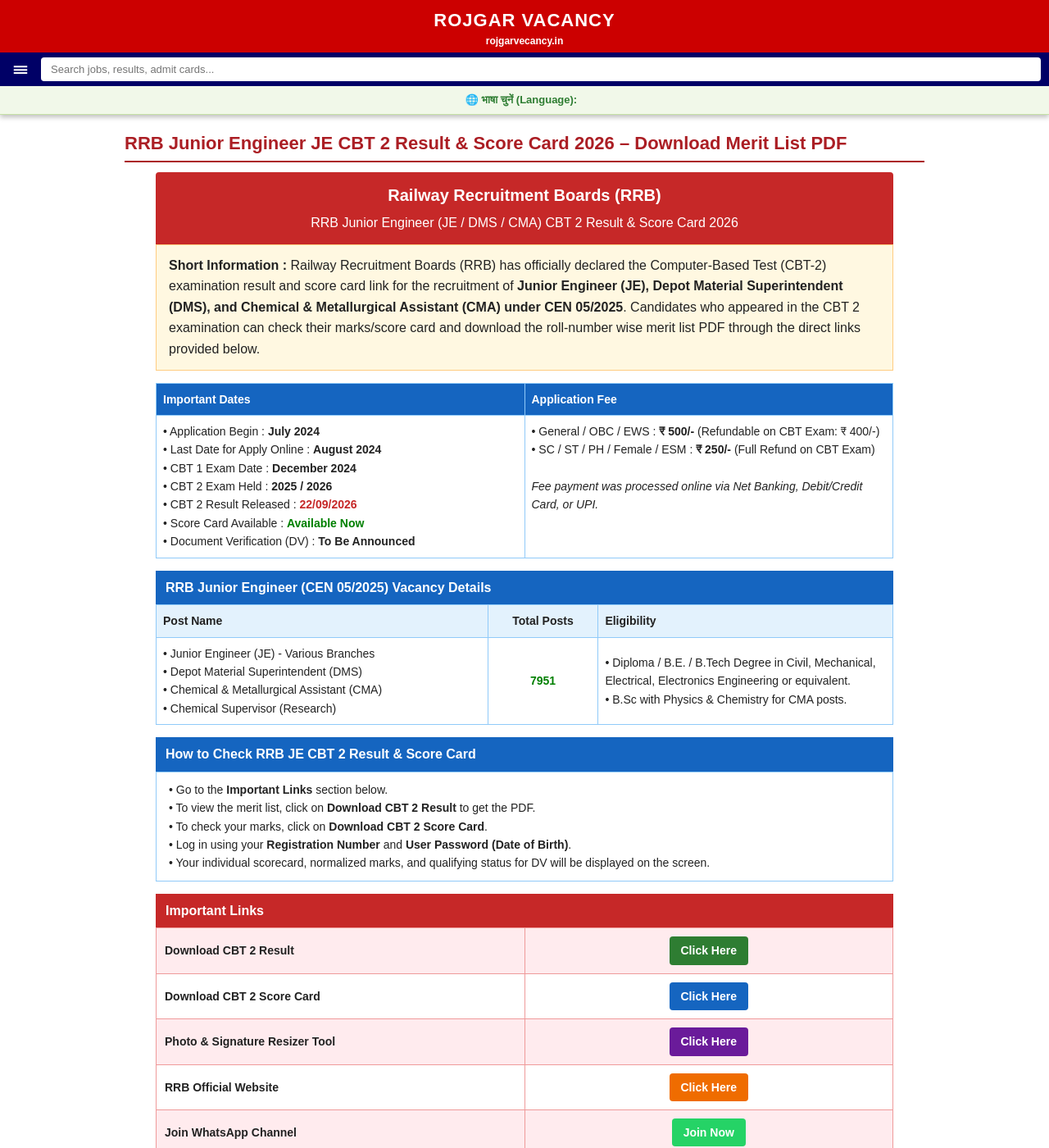
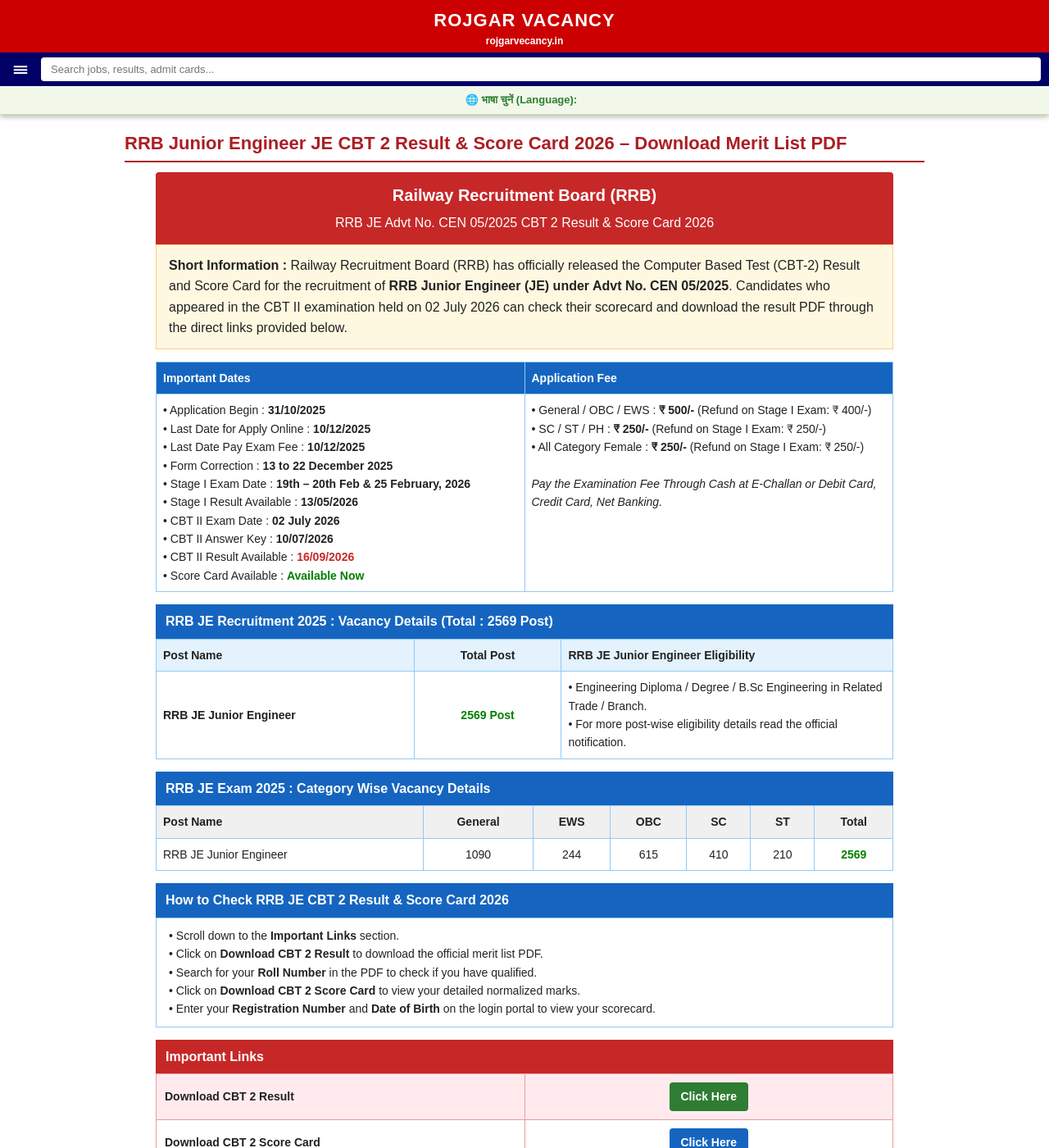
Before and after one commit to Rojgarvacancy/Rojgar-vacancy-, a Jekyll site: the page built from _posts/2026-09-22-rrb-je-cen-05-2025-cbt-2-result.html, in a window 1280 px wide and 1400 px high. Shown: the whole window at 82% size. Built offline with Jekyll 4.4.1, drawn with Linux system fonts in a browser that asks for light colours; some of the changed text lies outside the part shown.

Commit message:
Update 2026-09-22-rrb-je-cen-05-2025-cbt-2-result.html

```diff
--- a/_posts/2026-09-22-rrb-je-cen-05-2025-cbt-2-result.html
+++ b/_posts/2026-09-22-rrb-je-cen-05-2025-cbt-2-result.html
@@ -9,13 +9,13 @@ categories: ["Result"]
 
   <!--Top Red Header-->
   <div style="background: rgb(198, 40, 40); border-radius: 4px 4px 0px 0px; color: white; font-size: 20px; font-weight: bold; padding: 12px 15px; text-align: center;">
-    Railway Recruitment Boards (RRB)<br>
-    <span style="font-size: 16px; font-weight: normal;">RRB Junior Engineer (JE / DMS / CMA) CBT 2 Result & Score Card 2026</span>
+    Railway Recruitment Board (RRB)<br>
+    <span style="font-size: 16px; font-weight: normal;">RRB JE Advt No. CEN 05/2025 CBT 2 Result & Score Card 2026</span>
   </div>
 
   <!--Short Info-->
   <div style="background: rgb(255, 248, 225); border: 1px solid rgb(255, 204, 128); margin-bottom: 15px; padding: 12px 15px;">
-    <strong>Short Information :</strong> Railway Recruitment Boards (RRB) has officially declared the Computer-Based Test (CBT-2) examination result and score card link for the recruitment of <strong>Junior Engineer (JE), Depot Material Superintendent (DMS), and Chemical & Metallurgical Assistant (CMA) under CEN 05/2025</strong>. Candidates who appeared in the CBT 2 examination can check their marks/score card and download the roll-number wise merit list PDF through the direct links provided below.
+    <strong>Short Information :</strong> Railway Recruitment Board (RRB) has officially released the Computer Based Test (CBT-2) Result and Score Card for the recruitment of <strong>RRB Junior Engineer (JE) under Advt No. CEN 05/2025</strong>. Candidates who appeared in the CBT II examination held on 02 July 2026 can check their scorecard and download the result PDF through the direct links provided below.
   </div>
 
   <!--Important Dates & Application Fee-->
@@ -29,58 +29,84 @@ categories: ["Result"]
     <tbody>
       <tr>
         <td style="border: 1px solid rgb(144, 202, 249); padding: 8px; vertical-align: top;">
-          • Application Begin : <strong>July 2024</strong><br>
-          • Last Date for Apply Online : <strong>August 2024</strong><br>
-          • CBT 1 Exam Date : <strong>December 2024</strong><br>
-          • CBT 2 Exam Held : <strong>2025 / 2026</strong><br>
-          • CBT 2 Result Released : <strong style="color: #c62828;">22/09/2026</strong><br>
-          • Score Card Available : <strong style="color: green;">Available Now</strong><br>
-          • Document Verification (DV) : <strong>To Be Announced</strong>
+          • Application Begin : <strong>31/10/2025</strong><br>
+          • Last Date for Apply Online : <strong>10/12/2025</strong><br>
+          • Last Date Pay Exam Fee : <strong>10/12/2025</strong><br>
+          • Form Correction : <strong>13 to 22 December 2025</strong><br>
+          • Stage I Exam Date : <strong>19th – 20th Feb & 25 February, 2026</strong><br>
+          • Stage I Result Available : <strong>13/05/2026</strong><br>
+          • CBT II Exam Date : <strong>02 July 2026</strong><br>
+          • CBT II Answer Key : <strong>10/07/2026</strong><br>
+          • CBT II Result Available : <strong style="color: #c62828;">16/09/2026</strong><br>
+          • Score Card Available : <strong style="color: green;">Available Now</strong>
         </td>
         <td style="border: 1px solid rgb(144, 202, 249); padding: 8px; vertical-align: top;">
-          • General / OBC / EWS : <strong>₹ 500/-</strong> (Refundable on CBT Exam: ₹ 400/-)<br>
-          • SC / ST / PH / Female / ESM : <strong>₹ 250/-</strong> (Full Refund on CBT Exam)<br><br>
-          <em>Fee payment was processed online via Net Banking, Debit/Credit Card, or UPI.</em>
+          • General / OBC / EWS : <strong>₹ 500/-</strong> (Refund on Stage I Exam: ₹ 400/-)<br>
+          • SC / ST / PH : <strong>₹ 250/-</strong> (Refund on Stage I Exam: ₹ 250/-)<br>
+          • All Category Female : <strong>₹ 250/-</strong> (Refund on Stage I Exam: ₹ 250/-)<br><br>
+          <em>Pay the Examination Fee Through Cash at E-Challan or Debit Card, Credit Card, Net Banking.</em>
         </td>
       </tr>
     </tbody>
   </table>
 
   <!--Vacancy Overview-->
-  <h3 style="background: rgb(21, 101, 192); color: white; font-size: 16px; margin: 0px; padding: 8px 12px;">RRB Junior Engineer (CEN 05/2025) Vacancy Details</h3>
+  <h3 style="background: rgb(21, 101, 192); color: white; font-size: 16px; margin: 0px; padding: 8px 12px;">RRB JE Recruitment 2025 : Vacancy Details (Total : 2569 Post)</h3>
   <table style="border-collapse: collapse; font-size: 14px; margin-bottom: 15px; width: 100%;">
     <thead>
       <tr style="background: rgb(227, 242, 253);">
-        <th style="border: 1px solid rgb(144, 202, 249); padding: 8px; text-align: left; width: 45%;">Post Name</th>
-        <th style="border: 1px solid rgb(144, 202, 249); padding: 8px; text-align: center; width: 15%;">Total Posts</th>
-        <th style="border: 1px solid rgb(144, 202, 249); padding: 8px; text-align: left; width: 40%;">Eligibility</th>
+        <th style="border: 1px solid rgb(144, 202, 249); padding: 8px; text-align: left; width: 35%;">Post Name</th>
+        <th style="border: 1px solid rgb(144, 202, 249); padding: 8px; text-align: center; width: 20%;">Total Post</th>
+        <th style="border: 1px solid rgb(144, 202, 249); padding: 8px; text-align: left; width: 45%;">RRB JE Junior Engineer Eligibility</th>
       </tr>
     </thead>
     <tbody>
       <tr>
+        <td style="border: 1px solid rgb(144, 202, 249); padding: 8px;"><strong>RRB JE Junior Engineer</strong></td>
+        <td style="border: 1px solid rgb(144, 202, 249); padding: 8px; text-align: center; font-weight: bold; color: green;">2569 Post</td>
         <td style="border: 1px solid rgb(144, 202, 249); padding: 8px;">
-          • Junior Engineer (JE) - Various Branches<br>
-          • Depot Material Superintendent (DMS)<br>
-          • Chemical & Metallurgical Assistant (CMA)<br>
-          • Chemical Supervisor (Research)
-        </td>
-        <td style="border: 1px solid rgb(144, 202, 249); padding: 8px; text-align: center; font-weight: bold; color: green;">7951</td>
-        <td style="border: 1px solid rgb(144, 202, 249); padding: 8px;">
-          • Diploma / B.E. / B.Tech Degree in Civil, Mechanical, Electrical, Electronics Engineering or equivalent.<br>
-          • B.Sc with Physics & Chemistry for CMA posts.
+          • Engineering Diploma / Degree / B.Sc Engineering in Related Trade / Branch.<br>
+          • For more post-wise eligibility details read the official notification.
         </td>
       </tr>
     </tbody>
   </table>
 
+  <!--Category Wise Vacancy-->
+  <h3 style="background: rgb(21, 101, 192); color: white; font-size: 16px; margin: 0px; padding: 8px 12px;">RRB JE Exam 2025 : Category Wise Vacancy Details</h3>
+  <table style="border-collapse: collapse; font-size: 14px; margin-bottom: 15px; text-align: center; width: 100%;">
+    <thead>
+      <tr style="background: rgb(240, 240, 240);">
+        <th style="border: 1px solid rgb(144, 202, 249); padding: 8px; text-align: left;">Post Name</th>
+        <th style="border: 1px solid rgb(144, 202, 249); padding: 8px;">General</th>
+        <th style="border: 1px solid rgb(144, 202, 249); padding: 8px;">EWS</th>
+        <th style="border: 1px solid rgb(144, 202, 249); padding: 8px;">OBC</th>
+        <th style="border: 1px solid rgb(144, 202, 249); padding: 8px;">SC</th>
+        <th style="border: 1px solid rgb(144, 202, 249); padding: 8px;">ST</th>
+        <th style="border: 1px solid rgb(144, 202, 249); padding: 8px; font-weight: bold;">Total</th>
+      </tr>
+    </thead>
+    <tbody>
+      <tr>
+        <td style="border: 1px solid rgb(144, 202, 249); padding: 8px; text-align: left;">RRB JE Junior Engineer</td>
+        <td style="border: 1px solid rgb(144, 202, 249); padding: 8px;">1090</td>
+        <td style="border: 1px solid rgb(144, 202, 249); padding: 8px;">244</td>
+        <td style="border: 1px solid rgb(144, 202, 249); padding: 8px;">615</td>
+        <td style="border: 1px solid rgb(144, 202, 249); padding: 8px;">410</td>
+        <td style="border: 1px solid rgb(144, 202, 249); padding: 8px;">210</td>
+        <td style="border: 1px solid rgb(144, 202, 249); padding: 8px; font-weight: bold; color: green;">2569</td>
+      </tr>
+    </tbody>
+  </table>
+
   <!--How to Check Result & Score Card-->
-  <h3 style="background: rgb(21, 101, 192); color: white; font-size: 16px; margin: 0px; padding: 8px 12px;">How to Check RRB JE CBT 2 Result & Score Card</h3>
+  <h3 style="background: rgb(21, 101, 192); color: white; font-size: 16px; margin: 0px; padding: 8px 12px;">How to Check RRB JE CBT 2 Result & Score Card 2026</h3>
   <div style="background: #ffffff; border: 1px solid rgb(144, 202, 249); margin-bottom: 15px; padding: 10px 15px; font-size: 14px;">
-    • Go to the <strong>Important Links</strong> section below.<br>
-    • To view the merit list, click on <strong>Download CBT 2 Result</strong> to get the PDF.<br>
-    • To check your marks, click on <strong>Download CBT 2 Score Card</strong>.<br>
-    • Log in using your <strong>Registration Number</strong> and <strong>User Password (Date of Birth)</strong>.<br>
-    • Your individual scorecard, normalized marks, and qualifying status for DV will be displayed on the screen.
+    • Scroll down to the <strong>Important Links</strong> section.<br>
+    • Click on <strong>Download CBT 2 Result</strong> to download the official merit list PDF.<br>
+    • Search for your <strong>Roll Number</strong> in the PDF to check if you have qualified.<br>
+    • Click on <strong>Download CBT 2 Score Card</strong> to view your detailed normalized marks.<br>
+    • Enter your <strong>Registration Number</strong> and <strong>Date of Birth</strong> on the login portal to view your scorecard.
   </div>
 
   <!--Important Links-->
@@ -128,7 +154,7 @@ categories: ["Result"]
 
   <!--Clean Disclaimer Note-->
   <div style="background: rgb(245, 245, 245); border-left: 4px solid rgb(198, 40, 40); color: #555555; font-size: 13px; padding: 10px 15px;">
-    <strong>Note:</strong> Shortlisted candidates will be called for Document Verification (DV) and Medical Examination. Call letters for DV will be uploaded on the regional RRB portals in due course.
+    <strong>Note:</strong> Shortlisted candidates from CBT II will be called for Document Verification (DV) and Medical Examination. Candidates are advised to keep their original documents ready.
   </div>
 
 </div>
```
